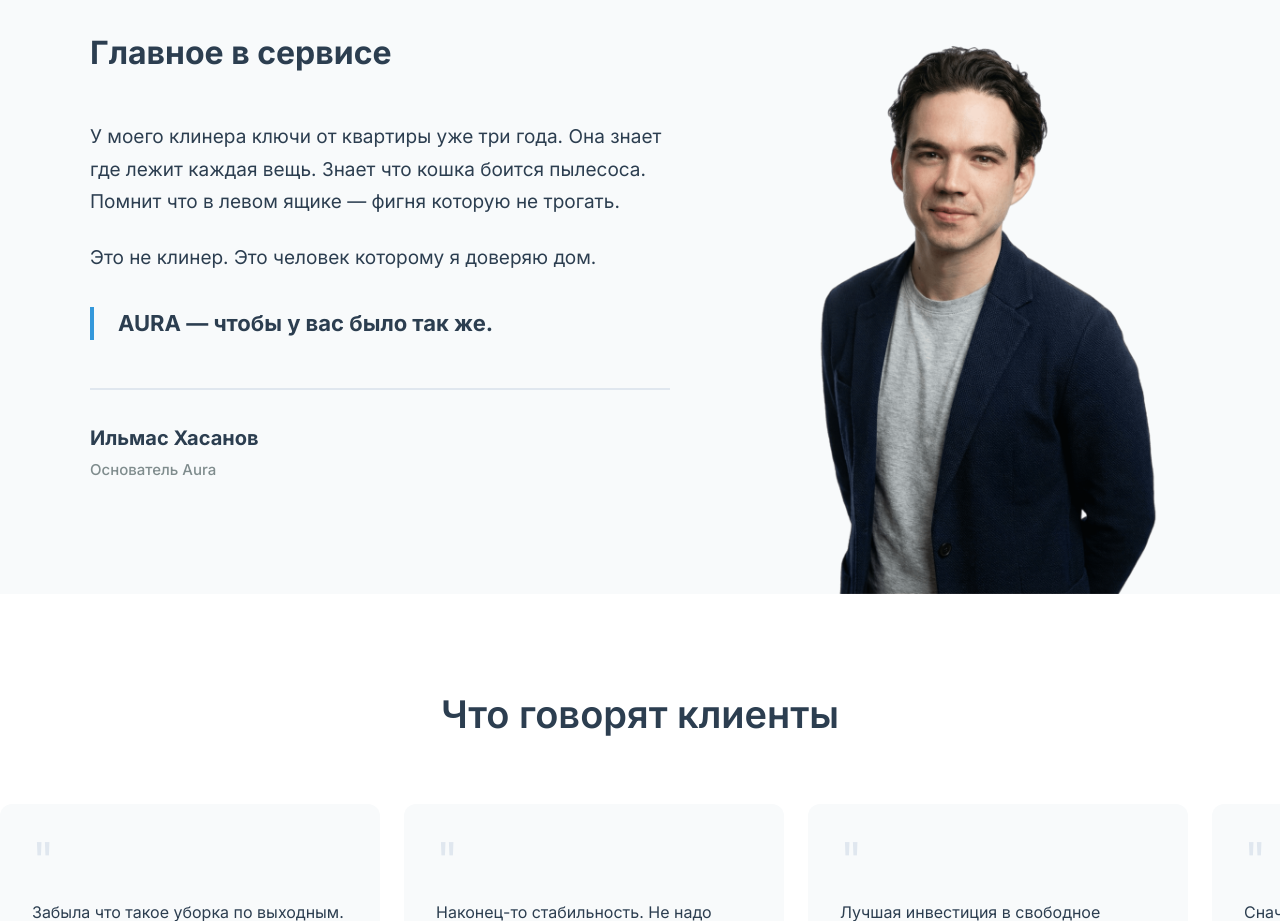
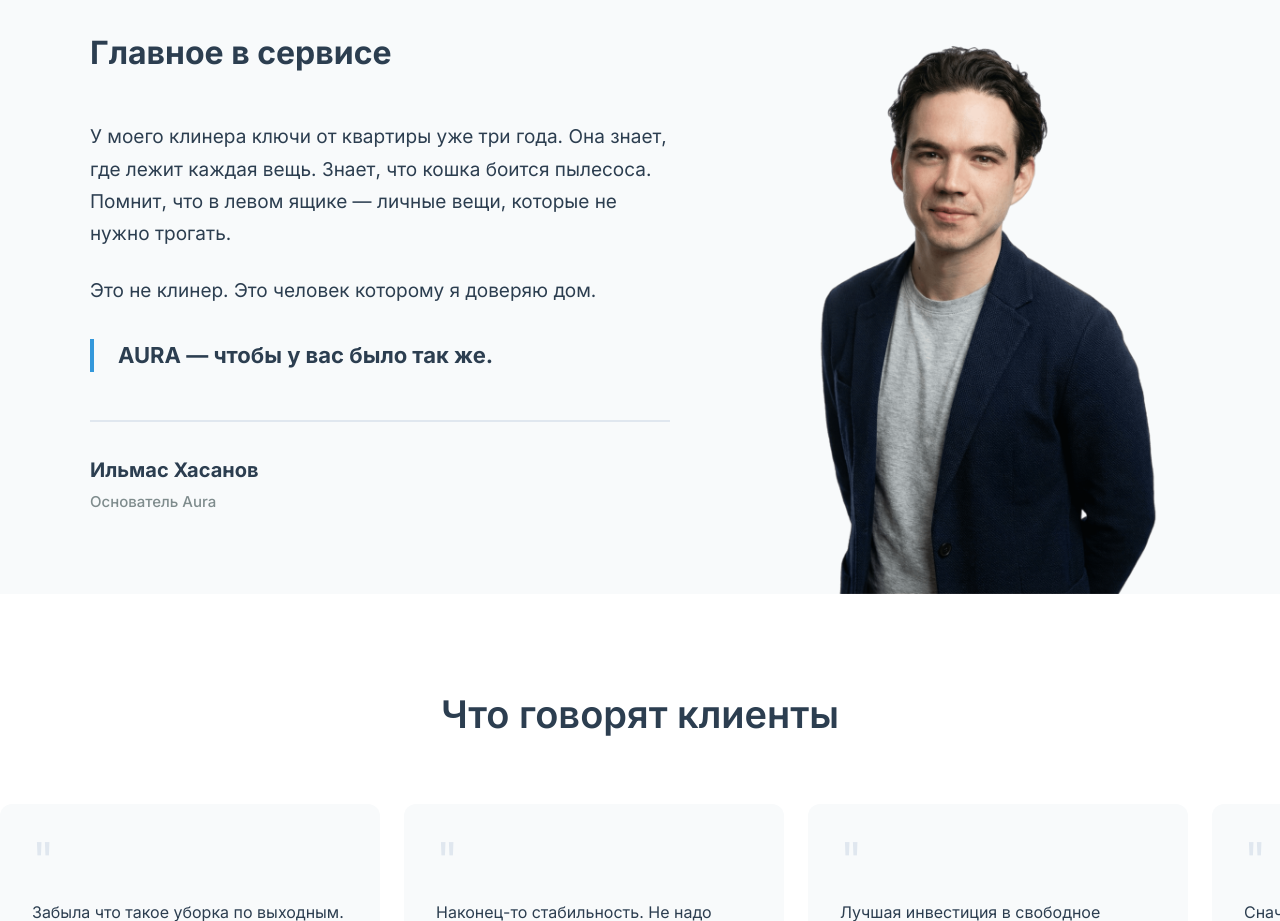
Before and after one commit to badrikys/Cleaning, a plain HTML site: page index.html in a window 1280 px wide. Shown: the part 7160-8081 px from the top of the page. Drawn offline with Linux system fonts and the light colour scheme.

Commit message:
Update `index.html` for general content and structural adjustments.

```diff
--- a/index.html
+++ b/index.html
@@ -667,8 +667,9 @@
 
             <div class="founder__message">
               <p class="founder__paragraph">
-                У моего клинера ключи от квартиры уже три года. Она знает где лежит каждая вещь. Знает что кошка боится
-                пылесоса. Помнит что в левом ящике — фигня которую не трогать.
+                У моего клинера ключи от квартиры уже три года. Она знает, где лежит каждая вещь. Знает, что кошка
+                боится
+                пылесоса. Помнит, что в левом ящике — личные вещи, которые не нужно трогать.
               </p>
 
               <p class="founder__paragraph">
```
